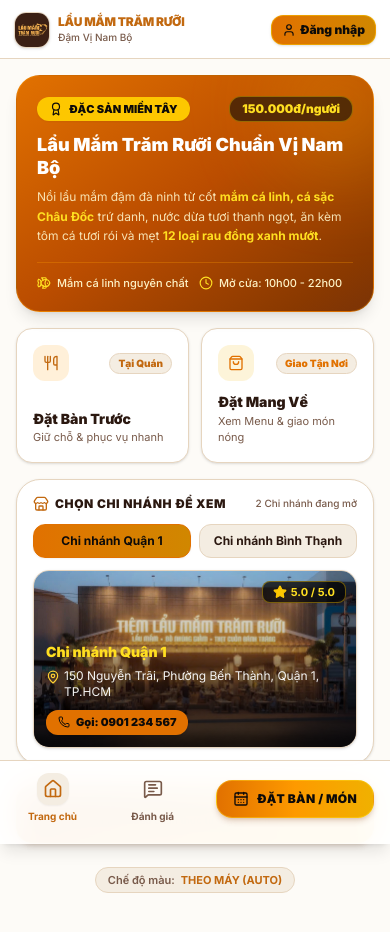
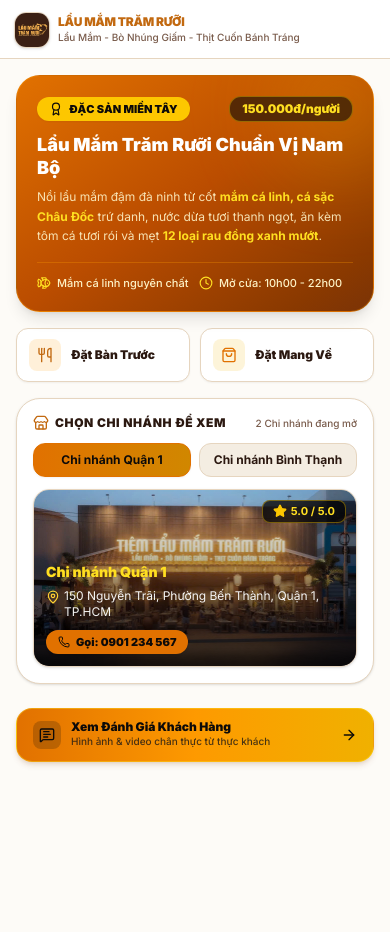
Before and after one commit to QuocVu00/Lau-Mam-Tram-Ruoi, a Next.js app in the folder frontend-nextjs/: page / in a window 390 px wide. Shown: the top 932 px of the page. After the commit the page ends 844 px from the top, so only its background shows below. Built offline with nearby package versions, Linux system fonts and the light colour scheme.

Commit message:
chore: update responsive customer layout and clean buttons

```diff
--- a/frontend-nextjs/next.config.ts
+++ b/frontend-nextjs/next.config.ts
@@ -17,6 +17,7 @@ const nextConfig: NextConfig = {
       },
     ],
   },
+  devIndicators: false,
   cacheComponents: true,
   partialPrefetching: true,
   turbopack: {
--- a/frontend-nextjs/src/app/(customer)/layout.tsx
+++ b/frontend-nextjs/src/app/(customer)/layout.tsx
@@ -10,7 +10,6 @@
 
 import React from 'react';
 import { Header } from '@/components/layout/Header';
-import { BottomNav } from '@/components/layout/BottomNav';
 import { BookingDrawerZalo } from '@/components/bookings/BookingDrawerZalo';
 import { BookingProvider, useBooking } from '@/context/BookingContext';
 
@@ -24,14 +23,10 @@ function CustomerLayoutInner({ children }: { children: React.ReactNode }) {
       {/* Header sticky cố định trên cùng - hiển thị trên mọi trang con */}
       <Header />
 
-      {/* Nội dung trang: full-width trên điện thoại, giới hạn max-w-lg và căn giữa trên PC
-           pt-4: đệm trên sau Header, pb-28: đệm dưới tránh bị BottomNav che */}
-      <main className="w-full max-w-lg mx-auto px-4 pt-4 pb-28">
+      {/* Nội dung trang: trên điện thoại full màn hình (max-w-md), trên tablet/desktop mở rộng tối đa 5xl */}
+      <main className="w-full max-w-lg lg:max-w-5xl mx-auto px-4 pt-4 pb-10">
         {children}
       </main>
-
-      {/* Thanh điều hướng cố định đáy — hiển thị trên mọi kích thước màn hình */}
-      <BottomNav onOpenBookingDrawer={() => openBooking('TAKEAWAY')} />
 
       {/* Ngăn kéo Đặt bàn / Mang về */}
       <BookingDrawerZalo
--- a/frontend-nextjs/src/app/(customer)/page.tsx
+++ b/frontend-nextjs/src/app/(customer)/page.tsx
@@ -65,33 +65,11 @@ export default function CustomerIntroPage() {
   // Chi nhánh đang được khách chọn để xem thông tin
   const [selectedBranch, setSelectedBranch] = useState<BranchInfo>(BRANCHES[0]);
 
-  // Trạng thái theme: 'system' (theo màu máy), 'light' (sáng), hoặc 'dark' (tối)
-  const [themeMode, setThemeMode] = useState<'system' | 'light' | 'dark'>('system');
+  return (
+    <div className="space-y-4 lg:space-y-0 lg:grid lg:grid-cols-12 lg:gap-6 pb-2 transition-colors duration-200">
 
-  // Hàm chuyển đổi chế độ màu linh hoạt theo ý muốn
-  const toggleTheme = () => {
-    const nextTheme = themeMode === 'system' ? 'dark' : themeMode === 'dark' ? 'light' : 'system';
-    setThemeMode(nextTheme);
-
-    const root = document.documentElement;
-    if (nextTheme === 'dark') {
-      root.classList.add('dark');
-    } else if (nextTheme === 'light') {
-      root.classList.remove('dark');
-    } else {
-      // Chế độ 'system': Tuân theo màu của máy điện thoại
-      const isSystemDark = window.matchMedia('(prefers-color-scheme: dark)').matches;
-      if (isSystemDark) {
-        root.classList.add('dark');
-      } else {
-        root.classList.remove('dark');
-      }
-    }
-  };
-
-  return (
-    <div className="space-y-4 pb-2 transition-colors duration-200">
-
+      {/* CỘT BÊN TRÁI TRÊN DESKTOP: Banner Món & Nút Xem Đánh Giá */}
+      <div className="lg:col-span-6 space-y-4">
         {/* 2. BANNER MÓN LẨU MẮM TRỨ DANH - ĐẬM CHẤT MIỀN TÂY */}
         <section className="relative overflow-hidden rounded-3xl bg-gradient-to-br from-amber-600 via-amber-700 to-amber-900 text-amber-50 p-5 shadow-lg border border-amber-500/40">
         {/* Họa tiết trang trí nền tinh tế */}
@@ -129,54 +107,38 @@ export default function CustomerIntroPage() {
         </div>
       </section>
 
-      {/* 3. HAI NÚT HÀNH ĐỘNG CHÍNH DÀNH RIÊNG CHO NGÓN TAY CÁI TRÊN ĐIỆN THOẠI */}
-      <section className="grid grid-cols-2 gap-3">
+      </div>
+
+      {/* CỘT BÊN PHẢI TRÊN DESKTOP: Đặt Bàn / Mang Về & Khung Chọn Chi Nhánh */}
+      <div className="lg:col-span-6 space-y-4">
+        {/* 3. HAI NÚT HÀNH ĐỘNG GỌN GÀNG (ĐÃ THU NHỎ & BỎ TEXT PHỤ / BADGE) */}
+        <section className="grid grid-cols-2 gap-2.5">
           {/* Nút 1: Đặt bàn ăn tại quán */}
           <button
             type="button"
             onClick={() => openBooking('BOOK_TABLE')}
-          className="p-4 rounded-2xl bg-[var(--bg-card)] hover:bg-[var(--bg-muted)] text-left shadow-sm border border-[var(--border-color)] flex flex-col justify-between transition-all active:scale-[0.97] cursor-pointer group"
+            className="px-3 py-2.5 rounded-xl bg-[var(--bg-card)] hover:bg-[var(--bg-muted)] text-left shadow-xs border border-[var(--border-color)] flex items-center gap-2.5 transition-all active:scale-[0.97] cursor-pointer group"
           >
-          <div className="flex items-center justify-between w-full mb-3">
-            <div className="w-9 h-9 rounded-xl bg-amber-500/15 flex items-center justify-center text-[var(--primary)] group-hover:scale-110 transition-transform">
+            <div className="w-8 h-8 rounded-lg bg-amber-500/15 flex items-center justify-center text-[var(--primary)] shrink-0 group-hover:scale-105 transition-transform">
               <Utensils className="w-4 h-4 text-[var(--primary)]" />
             </div>
-            <span className="text-[10px] font-black bg-[var(--bg-muted)] text-[var(--primary)] px-2 py-0.5 rounded-full border border-[var(--border-color)]">
-              Tại Quán
-            </span>
-          </div>
-          <div>
-            <h3 className="text-sm font-black text-[var(--text-main)] leading-tight">
+            <h3 className="text-xs font-black text-[var(--text-main)] truncate">
               Đặt Bàn Trước
             </h3>
-            <p className="text-[11px] text-[var(--text-sub)] mt-0.5">
-              Giữ chỗ & phục vụ nhanh
-            </p>
-          </div>
           </button>
 
           {/* Nút 2: Đặt món mang về qua Zalo */}
           <button
             type="button"
             onClick={() => openBooking('TAKEAWAY')}
-          className="p-4 rounded-2xl bg-[var(--bg-card)] hover:bg-[var(--bg-muted)] text-left shadow-sm border border-[var(--border-color)] flex flex-col justify-between transition-all active:scale-[0.97] cursor-pointer group"
+            className="px-3 py-2.5 rounded-xl bg-[var(--bg-card)] hover:bg-[var(--bg-muted)] text-left shadow-xs border border-[var(--border-color)] flex items-center gap-2.5 transition-all active:scale-[0.97] cursor-pointer group"
           >
-          <div className="flex items-center justify-between w-full mb-3">
-            <div className="w-9 h-9 rounded-xl bg-yellow-500/15 flex items-center justify-center text-amber-600 group-hover:scale-110 transition-transform">
+            <div className="w-8 h-8 rounded-lg bg-yellow-500/15 flex items-center justify-center text-amber-600 shrink-0 group-hover:scale-105 transition-transform">
               <ShoppingBag className="w-4 h-4 text-amber-600" />
             </div>
-            <span className="text-[10px] font-black bg-[var(--bg-muted)] text-amber-600 px-2 py-0.5 rounded-full border border-[var(--border-color)]">
-              Giao Tận Nơi
-            </span>
-          </div>
-          <div>
-            <h3 className="text-sm font-black text-[var(--text-main)] leading-tight">
+            <h3 className="text-xs font-black text-[var(--text-main)] truncate">
               Đặt Mang Về
             </h3>
-            <p className="text-[11px] text-[var(--text-sub)] mt-0.5">
-              Xem Menu & giao món nóng
-            </p>
-          </div>
           </button>
         </section>
 
@@ -259,11 +221,11 @@ export default function CustomerIntroPage() {
         </div>
       </section>
 
-      {/* 5. NÚT CHUYỂN SANG TRANG ĐÁNH GIÁ (TIỆN LỢI & NỔI BẬT) */}
-      <section className="pt-1">
+      {/* NÚT CHUYỂN SANG TRANG ĐÁNH GIÁ (CHUYỂN XUỐNG CUỐI TRANG) */}
+      <section className="pt-2">
         <Link
           href={`/reviews?branchId=${selectedBranch.id}`}
-          className="w-full py-3.5 px-4 rounded-2xl bg-gradient-to-r from-amber-600 via-amber-500 to-yellow-500 hover:opacity-95 text-stone-950 font-black text-xs flex items-center justify-between shadow-md shadow-amber-900/15 border border-yellow-300/40 transition-all active:scale-[0.98] cursor-pointer"
+          className="w-full py-3 px-4 rounded-2xl bg-gradient-to-r from-amber-600 via-amber-500 to-yellow-500 hover:opacity-95 text-stone-950 font-black text-xs flex items-center justify-between shadow-md shadow-amber-900/15 border border-yellow-300/40 transition-all active:scale-[0.98] cursor-pointer"
         >
           <div className="flex items-center gap-2.5">
             <div className="w-7 h-7 rounded-lg bg-stone-950/20 flex items-center justify-center">
@@ -277,19 +239,6 @@ export default function CustomerIntroPage() {
           <ArrowRight className="w-4 h-4 text-stone-950" />
         </Link>
       </section>
-
-      {/* 6. NÚT ĐỔI NHANH CHẾ ĐỘ MÀU (TỰ ĐỘNG THEO MÁY / SÁNG / TỐI) */}
-      <div className="pt-2 flex justify-center">
-        <button
-          type="button"
-          onClick={toggleTheme}
-          className="text-[11px] font-semibold text-[var(--text-sub)] hover:text-[var(--text-main)] px-3 py-1 rounded-full border border-[var(--border-color)] bg-[var(--bg-muted)] active:scale-95 transition-all cursor-pointer flex items-center gap-1.5"
-        >
-          <span>Chế độ màu:</span>
-          <span className="font-bold text-[var(--primary)] uppercase">
-            {themeMode === 'system' ? 'Theo máy (Auto)' : themeMode === 'light' ? 'Sáng (Light)' : 'Tối (Dark)'}
-          </span>
-        </button>
       </div>
     </div>
   );
--- a/frontend-nextjs/src/components/branches/BranchWorkInspectorModal.tsx
+++ b/frontend-nextjs/src/components/branches/BranchWorkInspectorModal.tsx
@@ -297,10 +297,10 @@ export function BranchWorkInspectorModal({
         </div>
 
         {/* ============================================================== */}
-        {/* TABS CHUYỂN ĐỔI                                                */}
+        {/* TABS CHUYỂN ĐỔI (Hỗ trợ cuộn ngang mượt mà trên Mobile)         */}
         {/* ============================================================== */}
-        <div className="px-5 pt-3 border-b border-neutral-800 flex items-center justify-between gap-4">
-          <div className="flex items-center gap-2">
+        <div className="px-4 sm:px-5 pt-3 border-b border-neutral-800 flex items-center justify-between gap-4 overflow-x-auto no-scrollbar">
+          <div className="flex items-center gap-1 sm:gap-2 shrink-0">
             <button
               onClick={() => setActiveTab('ORDERS')}
               className={`pb-3 px-3 text-xs font-bold transition-all border-b-2 flex items-center gap-2 cursor-pointer ${
--- a/frontend-nextjs/src/components/layout/BottomNav.tsx
+++ b/frontend-nextjs/src/components/layout/BottomNav.tsx
@@ -25,8 +25,8 @@ export function BottomNav({ onOpenBookingDrawer }: BottomNavProps) {
 
   return (
     <nav className="fixed bottom-0 left-0 right-0 z-40 border-t border-[var(--border-color)] bg-[var(--bg-card)]/95 backdrop-blur-lg shadow-lg transition-colors duration-200">
-      {/* Vùng chứa giới hạn max-w-lg để đồng bộ với main content, full-width trên điện thoại */}
-      <div className="max-w-lg mx-auto flex items-center justify-between px-4 pt-2 pb-safe">
+      {/* Vùng chứa: full-width trên điện thoại, mở rộng cân đối trên máy tính */}
+      <div className="max-w-lg lg:max-w-5xl mx-auto flex items-center justify-between px-4 pt-2 pb-safe">
 
         {/* Nút 1: Trang chủ / Menu giới thiệu */}
         <Link
--- a/frontend-nextjs/src/components/layout/Header.tsx
+++ b/frontend-nextjs/src/components/layout/Header.tsx
@@ -8,10 +8,10 @@
  * - Logo, Đổi nhanh chi nhánh, Trạng thái tài khoản
  */
 
-import React, { useState, useEffect } from 'react';
+import React from 'react';
 import Link from 'next/link';
 import Image from 'next/image';
-import { Store, UserCheck, User, ChevronDown } from 'lucide-react';
+import { Store, ChevronDown } from 'lucide-react';
 
 interface HeaderProps {
   currentBranchName?: string;
@@ -19,27 +19,10 @@ interface HeaderProps {
 }
 
 export function Header({ currentBranchName, onChangeBranch }: HeaderProps) {
-  // Trạng thái lưu thông tin người dùng đã đăng nhập trong localStorage
-  const [currentUser, setCurrentUser] = useState<any>(null);
-
-  useEffect(() => {
-    // Bước 1: Đọc thông tin phiên đăng nhập từ localStorage khi chạy trên trình duyệt
-    if (typeof window !== 'undefined') {
-      const userInfo = localStorage.getItem('user_info');
-      if (userInfo) {
-        try {
-          setCurrentUser(JSON.parse(userInfo));
-        } catch {
-          // Bỏ qua lỗi cú pháp JSON nếu chuỗi lưu trữ không đúng định dạng
-        }
-      }
-    }
-  }, []);
-
   return (
     <header className="sticky top-0 z-40 w-full border-b border-[var(--border-color)] bg-[var(--bg-card)]/90 backdrop-blur-md transition-colors duration-200">
-      {/* Khoảng đệm bảo vệ tai thỏ iPhone / camera nốt ruồi Android */}
-      <div className="pt-safe px-3.5 py-2.5 flex items-center justify-between gap-2 max-w-lg mx-auto">
+      {/* Khoảng đệm bảo vệ tai thỏ iPhone / camera nốt ruồi Android - Logo đặt góc trái ban đầu */}
+      <div className="pt-safe px-3.5 py-2.5 flex items-center justify-between gap-2 max-w-lg lg:max-w-5xl mx-auto">
         {/* Logo & Tên Quán */}
         <Link href="/" className="flex items-center gap-2 shrink-0 active:scale-95 transition-transform">
           {/* Khung chứa ảnh Logo có viền bo góc tròn mềm mại */}
@@ -58,56 +41,10 @@ export function Header({ currentBranchName, onChangeBranch }: HeaderProps) {
               Lẩu Mắm Trăm Rưỡi
             </h1>
             <p className="text-[10px] text-[var(--text-sub)] font-medium mt-0.5">
-              Đậm Vị Nam Bộ
+              Lẩu Mắm - Bò Nhúng Giấm - Thịt Cuốn Bánh Tráng
             </p>
           </div>
         </Link>
-
-        {/* Nút Đổi Chi Nhánh & Trạng Thái Đăng Nhập */}
-        <div className="flex items-center gap-1.5">
-          {/* Nút bấm chuyển đổi nhanh chi nhánh */}
-          {onChangeBranch && (
-            <button
-              type="button"
-              onClick={onChangeBranch}
-              className="flex items-center gap-1 px-2.5 py-1.5 rounded-xl bg-[var(--bg-muted)] hover:opacity-90 border border-[var(--border-color)] text-[var(--text-main)] text-[11px] font-bold shadow-xs transition-all active:scale-95 cursor-pointer max-w-[120px]"
-              title="Đổi chi nhánh phục vụ"
-            >
-              <Store className="w-3.5 h-3.5 text-[var(--primary)] shrink-0" />
-              <span className="truncate">{currentBranchName || 'Đổi CN'}</span>
-              <ChevronDown className="w-3 h-3 text-[var(--text-sub)] shrink-0" />
-            </button>
-          )}
-
-          {/* Trạng thái khách đăng nhập */}
-          {currentUser ? (
-            <div className="flex items-center gap-1.5 bg-[var(--bg-muted)] px-2.5 py-1 rounded-full border border-[var(--border-color)] text-xs">
-              {currentUser.avatarUrl ? (
-                <div className="relative w-4 h-4 rounded-full overflow-hidden border border-[var(--border-color)]">
-                  <Image
-                    src={currentUser.avatarUrl}
-                    alt={currentUser.fullName}
-                    fill
-                    className="object-cover"
-                  />
-                </div>
-              ) : (
-                <UserCheck className="w-3.5 h-3.5 text-[var(--primary)]" />
-              )}
-              <span className="text-[11px] font-bold text-[var(--text-main)] truncate max-w-[65px]">
-                {currentUser.fullName}
-              </span>
-            </div>
-          ) : (
-            <Link
-              href="/customer-login"
-              className="flex items-center gap-1 px-2.5 py-1.5 rounded-xl bg-gradient-to-r from-amber-600 to-yellow-600 hover:from-amber-500 hover:to-yellow-500 text-stone-950 text-xs font-black shadow-sm transition-all active:scale-95 border border-yellow-400/50"
-            >
-              <User className="w-3.5 h-3.5 text-stone-950" />
-              <span>Đăng nhập</span>
-            </Link>
-          )}
-        </div>
       </div>
     </header>
   );
```
Also changed, not shown: frontend-nextjs/src/app/globals.css (+11 -0 lines), frontend-nextjs/src/components/layout/AdminSidebar.tsx (+7 -7 lines), 1 other file (tests, documents, lock files or other folders). Lines whose indentation alone changed are shown as unchanged.
